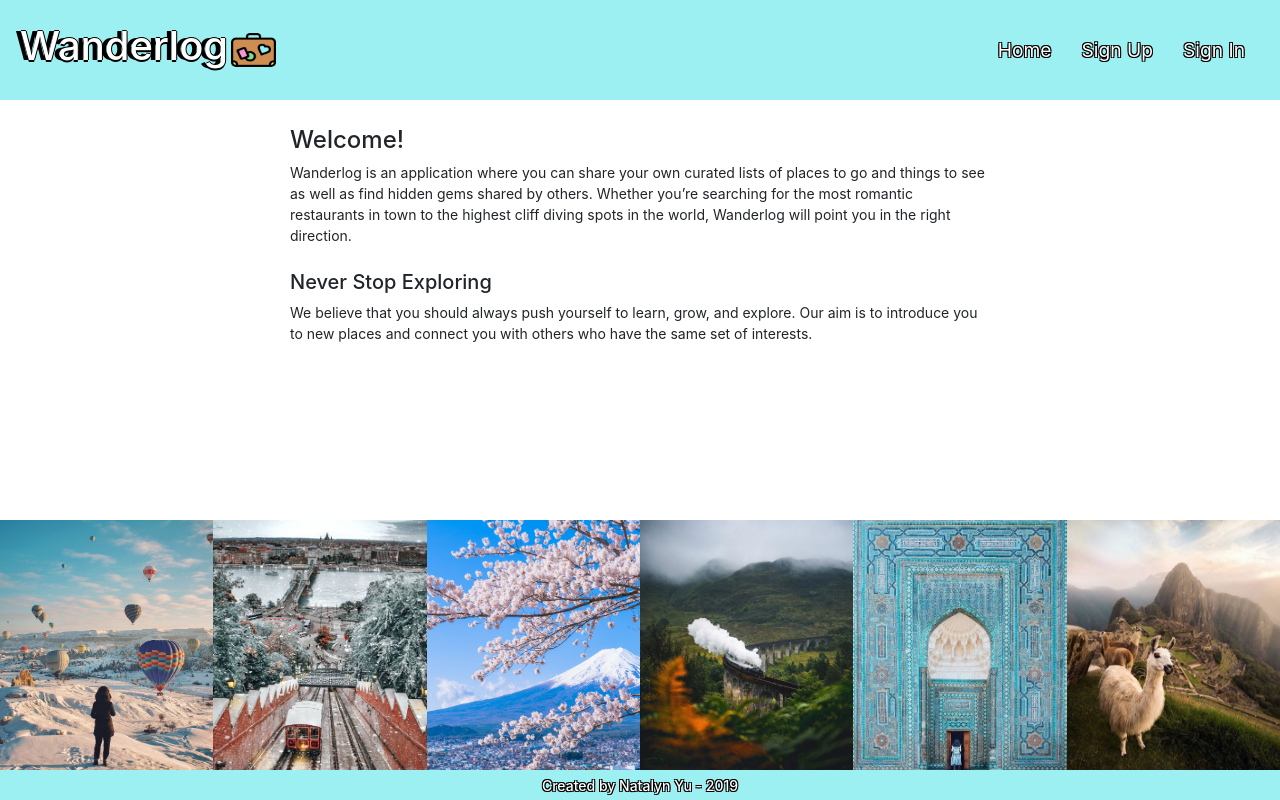
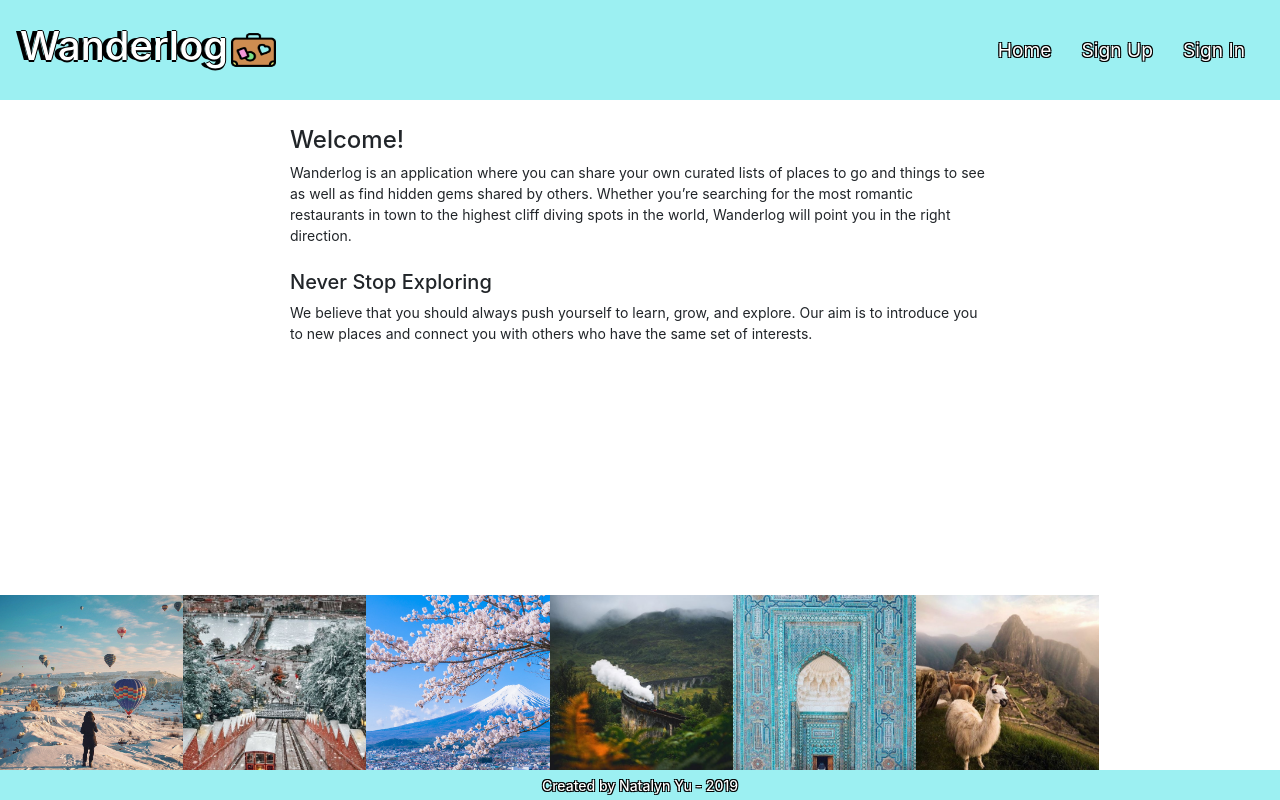
Before and after one commit to natalynyu/wanderlog-client, a React app: page /#/ in a window 1280 px wide. Built offline with nearby package versions, Linux system fonts and the light colour scheme.

Commit message:
Decrease size of footer pictures

```diff
--- a/src/auth/components/Pictures.scss
+++ b/src/auth/components/Pictures.scss
@@ -3,8 +3,8 @@
   flex: auto;
   bottom: 30px;
   display: flex;
-  height: 50vh;
-  max-height: 250px;
+  height: 25vh;
+  max-height: 175px;
   overflow: hidden;
   position: fixed;
   img {
--- a/src/sections/components/CreateItinerary.scss
+++ b/src/sections/components/CreateItinerary.scss
@@ -9,8 +9,8 @@
 .pictures {
   bottom: 30px;
   display: flex;
-  height: 50vh;
-  max-height: 250px;
+  height: 25vh;
+  max-height: 175px;
   overflow: hidden;
   position: fixed;
   img {
--- a/src/sections/components/Home.scss
+++ b/src/sections/components/Home.scss
@@ -14,8 +14,8 @@ body {
 .pictures {
   bottom: 30px;
   display: flex;
-  height: 50vh;
-  max-height: 250px;
+  height: 25vh;
+  max-height: 175px;
   overflow: hidden;
   position: fixed;
   img {
```
